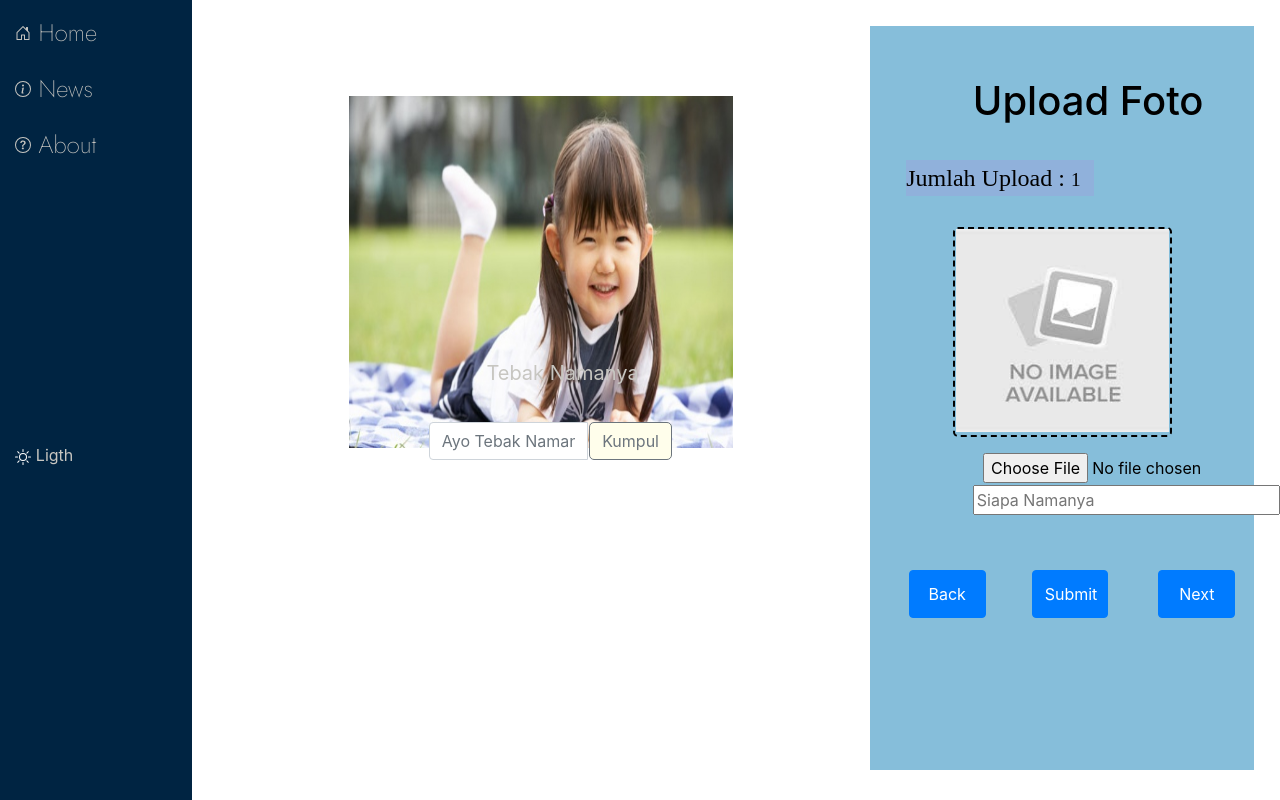
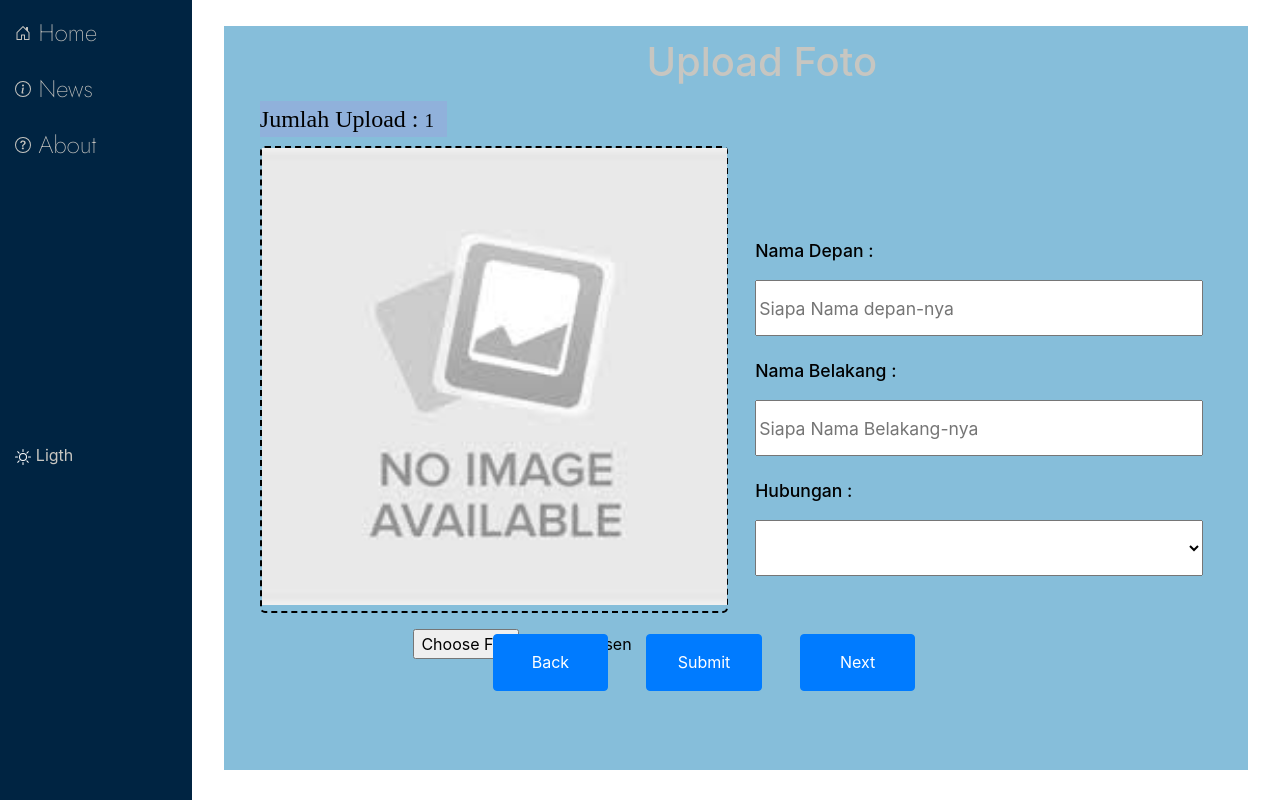
Before and after one commit to JordanArya/Memory-Game, a Flask app: page /choose in a window 1280 px wide. Run offline with Flask 2, Linux system fonts and the light colour scheme; some libraries are stand-ins or nearby versions; some web fonts are replaced.

Commit message:
new design

```diff
--- a/website/static/draft_style.css
+++ b/website/static/draft_style.css
@@ -1,9 +1,18 @@
 /*@import url('style.css');*/
 @import url('home_style.css');
 
-.Chosing-Game h1{
+.background .Upload-box{
+	margin: 2% 2.5%;
 	position: fixed;
-	margin-left: 5%;
+	width: 80%;
+	background: #86BEDA;
+	height: 93%;
+}
+
+.Upload-box h1{
+	position: fixed;
+	margin-left: 30%;
+	margin-top: -2%;
 }
 
 .Game-Choose-btn-ch{
@@ -41,69 +50,98 @@
 	font-size: 150%;
 	background: #90b1db;
 	width: 60%;
+	margin-top: -19%;
 	font-family: 'Kdam Thmor Pro'; /* By Tep Sovichet in google fonts */
 }
 
 #Next-button{
 	position: absolute;
 	bottom: 0px;
-	margin-bottom: 4%;
-	left: 75%;
-	width: 20%;
-	height: 10%;
+	margin-bottom: -15%;
+	left: 150%;
+	width: 30%;
+	height: 12%;
 }
 
 #Back-button{
 	position: absolute;
 	bottom: 0px;
-	margin-bottom: 4%;
-	left: 10%;
-	width: 20%;
-	height: 10%;
+	margin-bottom: -15%;
+	left: 70%;
+	width: 30%;
+	height: 12%;
 }
 
 #Finish-button{
 	position: absolute;
 	bottom: 0px;
-	margin-bottom: 4%;
-	left: 42%;
-	width: 20%;
-	height: 10%;
+	margin-bottom: -15%;
+	left: 110%;
+	width: 30%;
+	height: 12%;
 }
 
 .container{
-	margin-top: 10%;
+	margin-top: 3%;
 	border: black dashed 2px;
-	width: 70%;
-	height: 45%;
+	width: 150%;
+	height: 100%;
 	border-radius: 5px;
 }
 
 .container img{
 	position: absolute;
 	margin-top: 1%;
-	left: 22.3%;
+	left: 10%;
 	margin: 0px 0px;
-	width: 55.5%;
-	height: 42.2%;
+	width: 121%;
+	height: 95.2%;
 }
 
 #input_img{
 	position: fixed;
-	margin-left: 6%;
+	margin-left: 12%;
 }
 
-#input-name{
+.input-name{
 	position: fixed;
-	margin-top: 2.5%;
-	margin-left: 5.2%;
-	margin-bottom: 2%;
+	/*margin-top: 2.5%;*/
+	margin-left: 25%;
+	right: 6%;
+	width: 35%;
+	height: 7%;
+	font-size: 110%;
+	/*margin-bottom: 2%;*/
 
 }
 
+#f-input-heading{
+	top: 30%;
+}
+
+
+#input-f-name{
+	top: 35%;
+}
+
+#l-input-heading{
+	top: 45%;
+}
+
+
+#input-l-name{
+	top: 50%;
+
+}
+
+#r-input-heading{
+	top: 60%;
+}
+
+#input-relationship{
+	top: 65%;
+}
+
+
 
 /*Transition*/
-
-#picture_p:hover {
-  transform: scale(1.5); /* (150% zoom - Note: if the zoom is too large, it will go outside of the viewport) */
-}
--- a/website/static/home_style.css
+++ b/website/static/home_style.css
@@ -15,11 +15,12 @@
 
 .background .Game{
 	margin: 3% 2%;
-	position: fixed;
+	position: absolute;
 	width: 50%;
 	background: var(--game-background);
-	height: 88%;
+	height: 100%;
 }
+
 
 
 .background .Game .q-picture{
@@ -29,27 +30,34 @@
 	height: 50%;
 }
 
+.input-container{
+		/*position: absolute;*/
+		margin-top: 5%;
+		height: 50%;
+		width: 50%;
+	}
+
 .background .Game .answer-input{
 	position: absolute;
-	margin: 60% 33%;
+	margin-top: 60%;
+	margin-left: 33%;
 	width: 38%;
 	height: 5%;
-	border-radius: 5px;
+	border-radius: 10%;
 }
 
 .background .Game .nama{
 	position: absolute;
 	margin: 50% 42%;
-	font-size: 20px;
+	font-size: 130%;
 	color: var(--font-color);
 	width: 50%;
-
 }
 
 .answer-btn{
 	background: #fffeeb;
 	margin-left: 0.5%;
-	border-radius: 5px;
+	border-radius: 10%;
 }
 
 /* Choosing Game */
@@ -120,3 +128,10 @@
 	display:block;
 
 }
+
+@media screen and (min-height:  927px){
+	.input-container{
+		/*position: flex;*/
+		margin-top: 40%;
+	}
+}
--- a/website/templates/choose_draft.html
+++ b/website/templates/choose_draft.html
@@ -11,26 +11,14 @@
 
 <section class="background">
 
-	<section class="Game">
-
-		<img src="{{url_for('static', filename='Pciture_1/gambar1.jpg')}}"  class="q-picture" id="q-picture">
-		<div class="nama"> Tebak Namanya</div>
-
-			<div class="input-group mb-3 answer-input">
- 				 <input type="text" class="form-control" id="User-Answer" placeholder="Ayo Tebak Namanya" ondragenter ="NextLevel(this)" aria-label="Recipient's username" aria-describedby="button-addon2">
-  				<button class="btn btn-outline-secondary answer-btn" type="button" id="button-addon2" onclick= "NextLevel(this)">Kumpul</button>
-			</div>
-
-	</section>
 
 
-	<div class="Chosing-Game">
+
+	<section class="Upload-box">
 
 		<h1 class="sub-choose">
 			Upload Foto
 		</h1>
-
-
 
 	 	<div class="Game-Choose-btn-list">
 
@@ -46,8 +34,20 @@
 			<form method='post'>
 
 			<div class="form-group">
-  				<input  type="file" id="input_img" accept="image/*" oninput= "change_picture(this)">
-  				<input type="text" id="input-name" maxlength="30" size="25px" placeholder="Siapa Namanya">
+
+  				<input  type="file" id="input_img" accept="image/*" oninput= "change_picture(this)" >
+  				<h4 class="input-name" id="f-input-heading">Nama Depan : </h4>
+  				<input type="text"  class="input-name" id="input-f-name" maxlength="30" size="25px" placeholder="Siapa Nama depan-nya">
+  				<h4 class="input-name" id="l-input-heading">Nama Belakang : </h4>
+  				<input type="text" class="input-name" id="input-l-name" maxlength="30" size="25px" placeholder="Siapa Nama Belakang-nya">
+  				<h4 class="input-name" id="r-input-heading">Hubungan : </h4>
+  				<select  class="input-name" id="input-relationship" placeholder="Hubungan dengan pemain">
+  					<option value='keluarga inti'>Keluarga Inti</option>
+  					<option value='keluarga jauh'>Keluarga Jauh</option>
+  					<option value="teman dekat">Teman Dekat</option>
+  					<option value="teman kerja">Teman Kerja</option>
+  				</select>
+
 			</div>
 
 			<button type="button" class="btn btn-primary" id="Back-button" onclick="back(this)">Back</button>
@@ -58,7 +58,7 @@
 		</div>
 
 
-	</div>
+	</section>
 
 </section>
 
@@ -66,25 +66,16 @@
 
 <script type="text/javascript">
 	// const Name=['gambar1.jpg','gambar2.jpg','gambar3.jpg','gambar4.jpg','gambar5.jpg','gambar6.jpg']
-	const picture_saved = []
+	const picture_saved = [];
 
 	const img = document.getElementById('picture_p');
 	const img_inputed = document.getElementById('input_img');
 	const number = document.getElementById('number_f');
-	const name_txt = document.getElementById('input-name')
+	const f_name_txt = document.getElementById('input-f-name');
+	const l_name_txt = document.getElementById('input-l-name') ;
+	const relation_txt = document.getElementById('input-relationship');
 
-
-
-
-
-	var answer = document.getElementById("User-Answer");
-	answer.addEventListener("keydown", function(event) {
-	if (event.key === "Enter") {
-		NextLevel(this)
-	}
-
-	});
-
+	relation_txt.value = ''
 
 
 	function change_picture(self){
@@ -96,36 +87,45 @@
 			img.src = result
 		}
 		reader.readAsDataURL(data);
-
-
 	}}
 
 	function next(){
 
-		const name  = name_txt.value
-		const datas = img_inputed.files[0]
-
+		const f_name  = f_name_txt.value;
+		const l_name = l_name_txt.value;
+		const relation = relation_txt.value;
+		const datas = img_inputed.files[0];
 
 		 if (picture_saved[parseInt(number.textContent-1)] != undefined){
 			const data = picture_saved[number.textContent-1]
 
+			if(datas != data[1] && datas != undefined || f_name != data[0][0] && f_name != '' || l_name != data[0][1] && l_name != '' || relation != data[0][2] && relation != ''){
 
+				// if(datas != undefined ){
+				// 	picture_saved.splice((number.textContent-1),1,[[f_name,l_name,relation],data[1]])
+				// 	console.log('erroe-1')
+				// }
 
-			if(datas != data[1] && datas != undefined || name != data[0] && name != ''){
-
-				if(datas == undefined ){
-					picture_saved.splice((number.textContent-1),1,[name,data[1]])
+				if(f_name != data[0][0]){
+					picture_saved.splice((number.textContent-1),1,[[f_name,data[0][1],data[0][2]],data[1]])
+					console.log('erroe-2')
 				}
 
-				if(name == undefined){
-					picture_saved.splice((number.textContent-1),1,[data[0],datas])
+				if(l_name != data[0][1]){
+					picture_saved.splice((number.textContent-1),1,[[data[0][0],l_name,data[0][2]],data[1]])
+					console.log('erroe-3')
 				}
 
+				if(relation != data[0][2]){
+					picture_saved.splice((number.textContent-1),1,[[data[0][0],data[0][1],relation],data[1]])
+					console.log('erroe-4')
+				}
 
+				if(datas){
+						picture_saved.splice((number.textContent-1),1,[[data[0][0],data[0][1],data[0][2]],datas])
+				}
 
 			}
-
-
 
 			if (picture_saved[parseInt(number.textContent)] != undefined){
 				const reader = new FileReader();
@@ -133,35 +133,32 @@
 				const result = reader.result;
 				img.src = result
 				console.log(picture_saved[parseInt(number.textContent)-1])
-				name_txt.value = picture_saved[parseInt(number.textContent)-1][0];
-
+				f_name_txt.value = picture_saved[parseInt(number.textContent)-1][0][0];
+				l_name_txt.value =  picture_saved[parseInt(number.textContent)-1][0][1];
+				relation_txt.value =  picture_saved[parseInt(number.textContent)-1][0][2];
 			}
-			reader.readAsDataURL(picture_saved[parseInt(number.textContent)-1][1]);
+			reader.readAsDataURL(picture_saved[parseInt(number.textContent)][1]);
 		}
 
-
-
-		document.getElementById('number_f').innerText =  parseInt(number.textContent) +1
-		img_inputed.value = ''
-		name_txt.value = ''
-		img.src = '../static/icon/No_image_profile.jpg'
-
-
-
+		document.getElementById('number_f').innerText =  parseInt(number.textContent) +1;
+		img_inputed.value = '';
+		f_name_txt.value = '';
+		l_name_txt.value = '';
+		relation_txt.value = '';
+		img.src = '../static/icon/No_image_profile.jpg';
 
 	}
 
+		else if (img_inputed.files[0] != undefined && f_name != '' && l_name != '' && relation !=''){
+			picture_saved.push([[f_name,l_name,relation],datas])
 
-
-		else if (img_inputed.files[0] != undefined && name != ''){
-			picture_saved.push([name,datas])
-
-			document.getElementById('number_f').innerText =  parseInt(number.textContent) +1
-			img_inputed.value = ''
-			img.src = '../static/icon/No_image_profile.jpg'
-			name_txt.value = ''
+			document.getElementById('number_f').innerText =  parseInt(number.textContent) +1;
+			img_inputed.value = '';
+			img.src = '../static/icon/No_image_profile.jpg';
+			f_name_txt.value = '';
+			l_name_txt.value = '';
+			relation_txt.value = '';
 	}
-
 
 }
 
@@ -169,14 +166,18 @@
 		if (parseInt(number.textContent) > 1 ){
 
 			const data = picture_saved[parseInt(number.textContent-2)][1]
-			const previous_name = picture_saved[parseInt(number.textContent-2)][0]
+			const previous_f_name = picture_saved[parseInt(number.textContent-2)][0][0]
+			const previous_l_name = picture_saved[parseInt(number.textContent-2)][0][1]
+			const previous_relation = picture_saved[parseInt(number.textContent-2)][0][2]
 
 		if (data){
 			const reader = new FileReader();
 			reader.onload = function(){
 			const result = reader.result;
 			img.src = result
-			name_txt.value = previous_name
+			f_name_txt.value = previous_f_name;
+			l_name_txt.value = previous_l_name;
+			relation_txt.value = previous_relation;
 
 			document.getElementById('number_f').innerText =  parseInt(number.textContent) -1
 		}
@@ -186,12 +187,6 @@
 
 	}}}
 
-
-
-
-
-
-
 </script>
 
 
--- a/website/templates/layout.html
+++ b/website/templates/layout.html
@@ -25,7 +25,7 @@
     <script type="text/javascript" src="{{url_for('static', filename='script.js')}}"></script>
 
 
-
+    <header>
     <nav>
     <ul class='side-navigation'>
       <li class="vertical-navigation-list"><a id="icon-log" href="{{ url_for('views.home')}}">
@@ -60,7 +60,11 @@
     </li> -->
 
     </ul>
+
    </nav>
+   </header>
+
+
 
    {% block content %}  {% endblock %}
 
```
Also changed, not shown: website/templates/home.html (+6 -11 lines).
